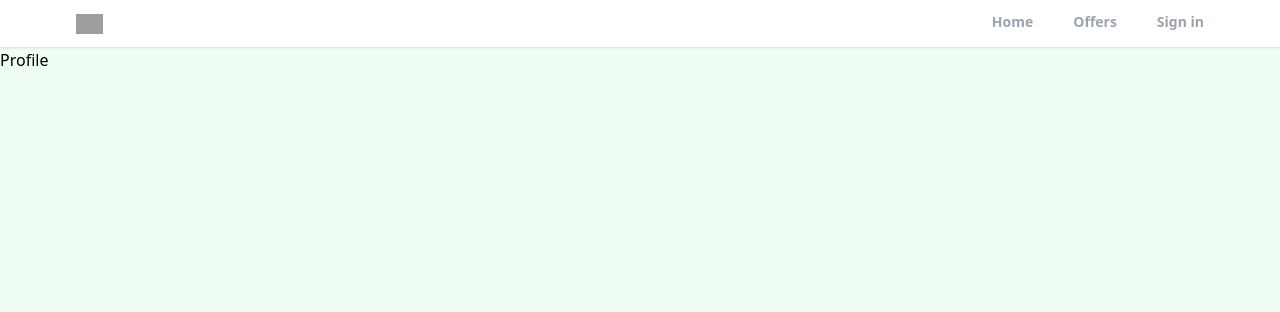
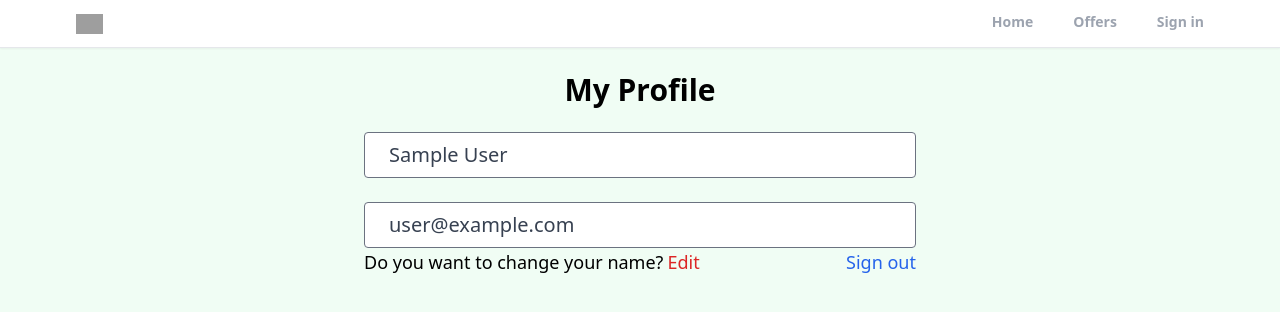
Before and after one commit to T-erry/real-estate-application, a React (Create React App) app: page /profile in a window 1280 px wide. Shown: the top 312 px of the page. Built offline with nearby package versions, Linux system fonts and the light colour scheme; no server answers; sample sign-in values are in the browser's storage; grey boxes are pictures that could not be loaded.

Commit message:
created a private route and custom hook for protecting the profile page and added log out functionality

```diff
--- a/src/App.js
+++ b/src/App.js
@@ -9,7 +9,7 @@
 import ForgotPassword from './pages/ForgotPassword';
 import { ToastContainer } from 'react-toastify';
 import 'react-toastify/dist/ReactToastify.css';
-
+import PrivateRoute from './components/PrivateRoute';
 
 function App() {
   return (
@@ -19,7 +19,11 @@
 
     <Routes>
       <Route path='/' element={<Home/>}/>
+
+      <Route path='/profile' element={<PrivateRoute/>}>
       <Route path='/profile' element={<Profile/>}/>
+      </Route>
+
       <Route path='/sign-in' element={<SignIn/>}/>
       <Route path='/sign-up' element={<SignUp/>}/>
       <Route path='/forgot-password' element={<ForgotPassword/>}/>
--- /dev/null
+++ b/src/components/PrivateRoute.jsx
@@ -0,0 +1,12 @@
+import React from 'react'
+import { Navigate, Outlet } from 'react-router-dom';
+import { UseAuthStatus } from '../hooks/UseAuthStatus';
+
+export default function PrivateRoute() {
+    const {loggedIn, checkingStatus } = UseAuthStatus();
+
+    if(checkingStatus){
+        return <h3>Loading...</h3>
+    }
+return loggedIn ? <Outlet/> : <Navigate to= "/sign-in"/>;
+}
--- /dev/null
+++ b/src/hooks/UseAuthStatus.jsx
@@ -0,0 +1,24 @@
+import { getAuth, onAuthStateChanged } from 'firebase/auth'
+import { useEffect, useState } from 'react'
+
+export  function UseAuthStatus() {
+    const [loggedIn, setLoggedIn ] = useState(false);
+    // This state variable is used to indicate whether the hook is still checking the user's authentication status.
+    // It is initially set to true, indicating that the checking process is ongoing.
+    const [checkingStatus, setCheckingStatus] = useState(true);
+
+// firebase to check if the user is authenticated or not
+
+    useEffect(()=>{
+        const auth = getAuth()
+        //  function is called with the authentication instance and a callback function
+        onAuthStateChanged(auth, (user)=>{
+           if(user){
+            setLoggedIn(true);
+           }
+           setCheckingStatus(false);
+        });
+
+    }, []);
+  return {loggedIn, checkingStatus};
+}
--- a/src/pages/ForgotPassword.jsx
+++ b/src/pages/ForgotPassword.jsx
@@ -3,7 +3,7 @@
 import { Link } from 'react-router-dom';
 import { toast } from 'react-toastify';
 import OAuth from '../components/OAuth';
-import { signInWithEmailAndPassword,getAuth, sendPasswordResetEmail } from 'firebase/auth';
+import {getAuth, sendPasswordResetEmail } from 'firebase/auth';
 
 export default function ForgotPassword() {
   const [email, setEmail]= useState("")
--- a/src/pages/Profile.jsx
+++ b/src/pages/Profile.jsx
@@ -1,7 +1,40 @@
-import React from 'react'
+import React, {useState} from 'react'
+import { getAuth } from 'firebase/auth';
+import { useNavigate } from 'react-router-dom';
 
 export default function Profile() {
+  const auth = getAuth();
+  const [formData, setFormData] = useState({
+    name: auth.currentUser.displayName,
+    email: auth.currentUser.email
+  })
+  const {name, email} = formData;
+  const navigate = useNavigate();
+
+function onLogOut(){
+  auth.signOut()
+  navigate('/')
+}
+
   return (
-    <div>Profile</div>
+    <>
+    <section className=' max-w-6xl mx-auto flex justify-center items-center flex-col'>
+      <h1 className="text-3xl text-center mt-6 font-bold">My Profile</h1>
+    <div className='w-full md:w-[50%] mt-6 px-3'>
+      <form>
+        {/* Name Input  */}
+        <input type="text" id="name" value={name} disabled className='w-full px-6 mb-6 py-2 text-xl text-gray-700 bg-white border border-grey-300 rounded transition ease-in-out '/>
+        {/* Email input */}
+        <input type="email" id="email" value={email} disabled className='w-full  px-6  py-2 text-xl text-gray-700 bg-white border border-grey-300 rounded transition ease-in-out'/>
+
+      </form>
+      <div className='flex justify-between whitespace-nowrap text-sm sm:text-lg  mb-6'>
+        <p className='flex items-center'>Do you want to change your name? <span className='text-red-600 hover:text-red-700 transition duration-150 ease-out ml-1  cursor-pointer'>Edit</span> </p>
+        <p onClick={onLogOut} className='text-blue-600 hover:text-blue-800 cursor-pointer transition duration-200 ease-in-out'>Sign out</p>
+      </div>
+    </div>
+    </section>
+
+    </>
   )
 }
```
